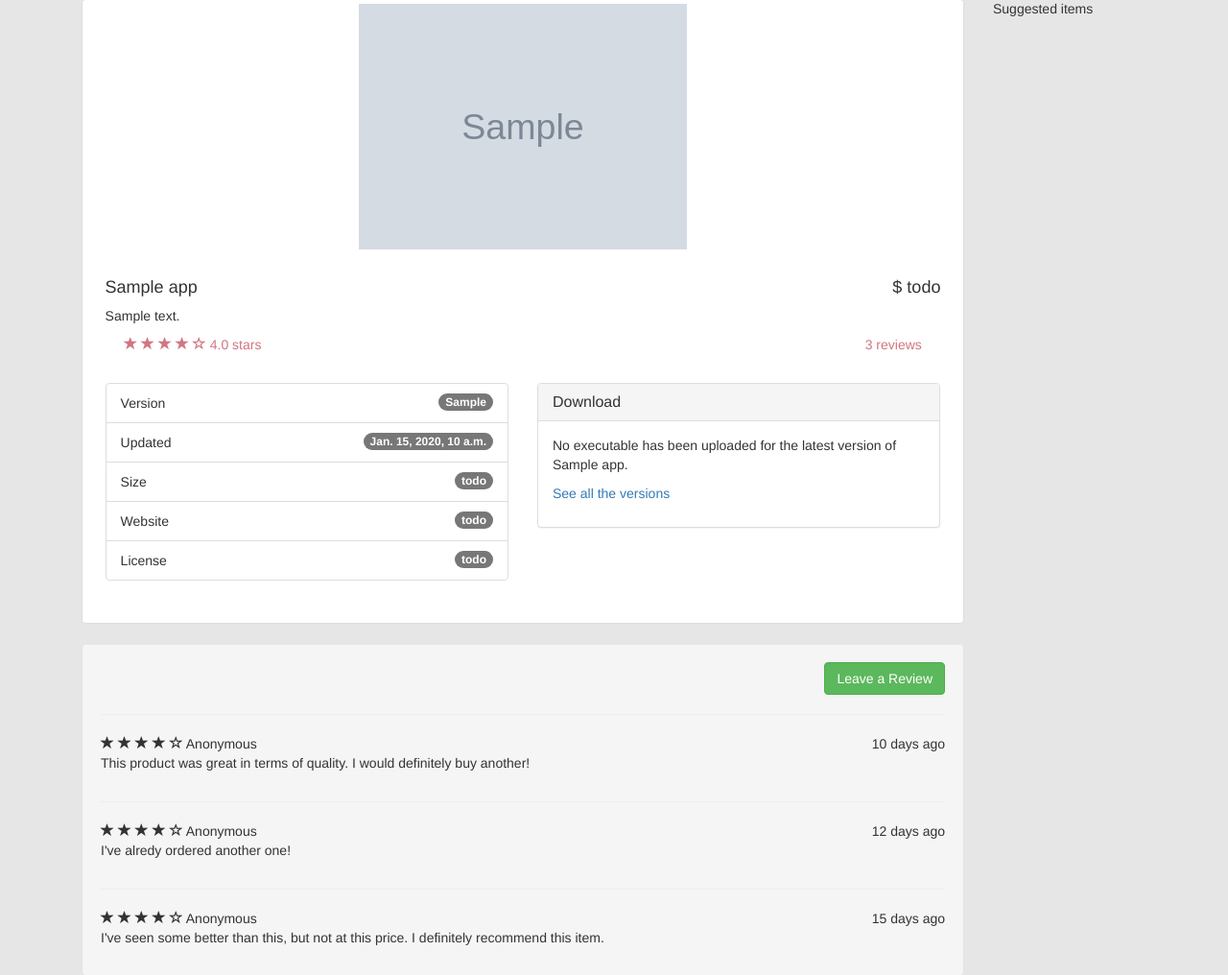
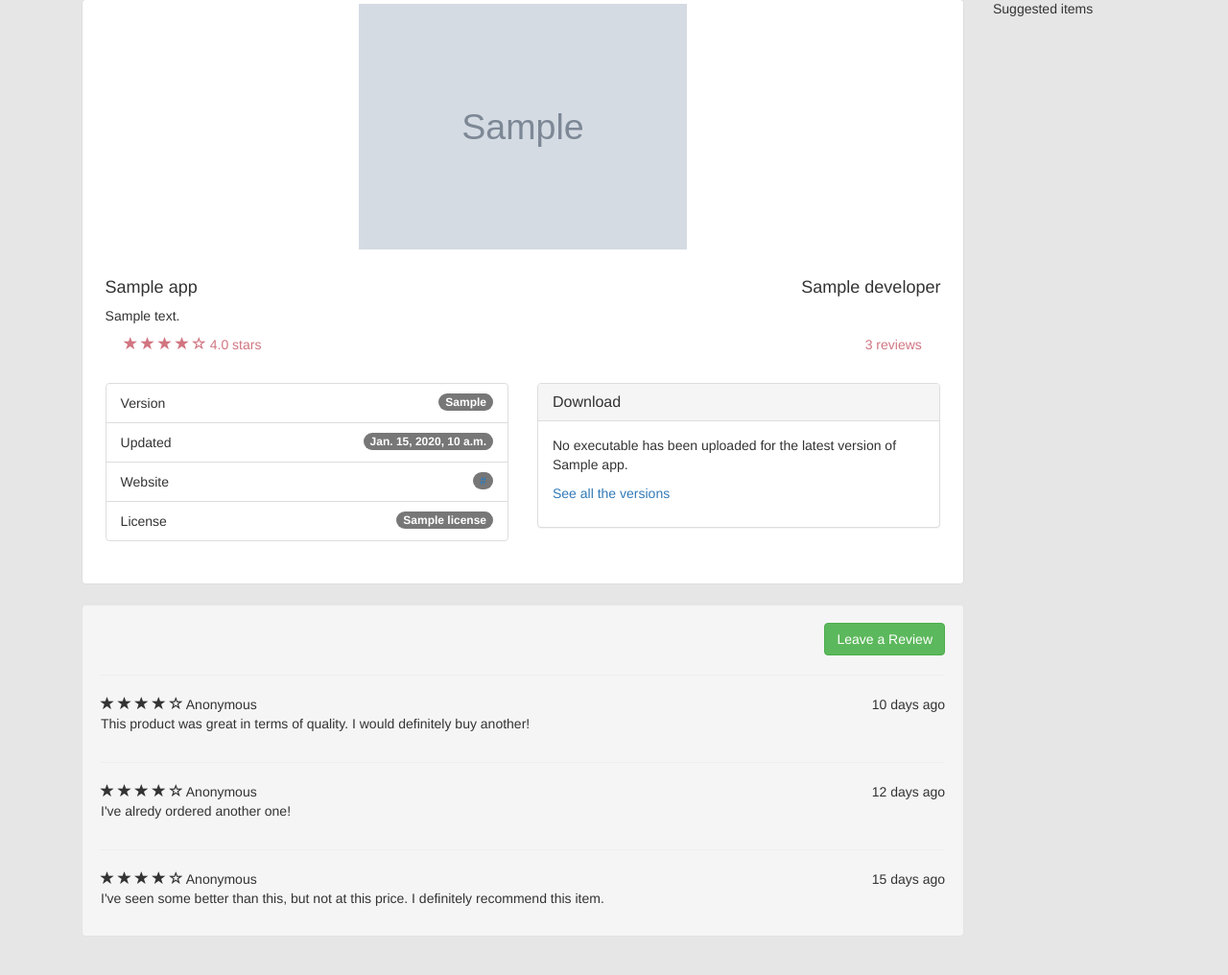
Before and after one commit to davcri/softhub, a Django app: template softhub/templates/softhub/application_detail/application_detail_v2.html in a window 1280 px wide. Shown: the part 72-1088 px from the top of the page at 96% size. Run offline with Django 3.2, Linux system fonts and the light colour scheme; the template is opened without the code that fills it: most values are stand-ins (such as "Sample title", 1, 10 or a date in 2020); grey boxes marked "Sample" are stand-in pictures; some libraries are stand-ins or nearby versions.

Commit message:
Improving templates

```diff
--- a/softhub/templates/softhub/application_detail/application_detail_v2.html
+++ b/softhub/templates/softhub/application_detail/application_detail_v2.html
@@ -19,7 +19,7 @@
 
       <div class="caption-full">
 
-        <h4 class="pull-right">$ todo</h4>
+        <h4 class="pull-right"> {{ app.developer }}</h4>
         <h4>
           {{ app.name }}
         </h4>
@@ -43,7 +43,6 @@
         <br>
 
         <div class="row">
-
           {% include "./components/app_details_panels.html" %}
 
           <div class="col-md-6">
--- a/softhub/templates/softhub/application_detail/components/app_details_panels.html
+++ b/softhub/templates/softhub/application_detail/components/app_details_panels.html
@@ -12,18 +12,13 @@
     </li>
 
     <li class="list-group-item">
-      Size
-      <span class="badge">todo</span>
-    </li>
-
-    <li class="list-group-item">
       Website
-      <span class="badge">todo</span>
+      <span class="badge"> <a href="{{ app.website }}">{{ app.website }}</a></span>
     </li>
 
     <li class="list-group-item">
       License
-      <span class="badge">todo</span>
+      <span class="badge"> {{ app.get_latest_version.license|default:"No license" }}</span>
     </li>
   </ul>
 
--- a/softhub/templates/softhub/application_detail/components/app_downloads.html
+++ b/softhub/templates/softhub/application_detail/components/app_downloads.html
@@ -15,23 +15,26 @@
           {% for exe in latest_executables %}
 
             {% if exe.release_platform.family == 'linux' %}
+              <a href="{{ exe.executable_file.url }}" class="disabled">
                 <div class="col-md-4 text-center">
                   <i class="fa fa-linux fa-4x" aria-hidden="true"></i>
                 </div>
+              </a>
             {% elif exe.release_platform.family == 'windows' %}
+              <a href="{{ exe.executable_file.url }}">
                 <div class="col-md-4 text-center">
                   <i class="fa fa-windows fa-4x" aria-hidden="true"></i>
                 </div>
+              </a>
             {% elif exe.release_platform.family == 'osx' %}
+              <a href="{{ exe.executable_file }}">
                 <div class="col-md-4 text-center">
                   <i class="fa fa-apple fa-4x" aria-hidden="true"></i>
                 </div>
+              </a>
             {% endif %}
 
           {% endfor %}
-          <a href="{{ exe.executable_file.url }}">
-            {{ exe }}
-          </a>
           <br>
         {% else %}
           No executable has been uploaded for the latest version of {{ app }}.
```
Lines whose indentation alone changed are shown as unchanged.
